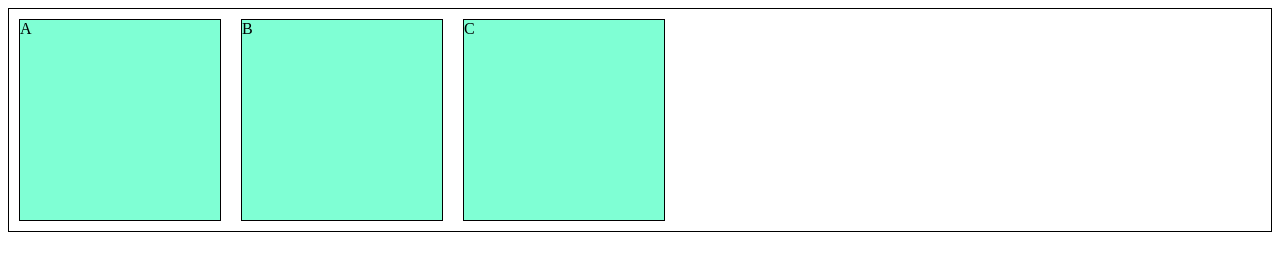
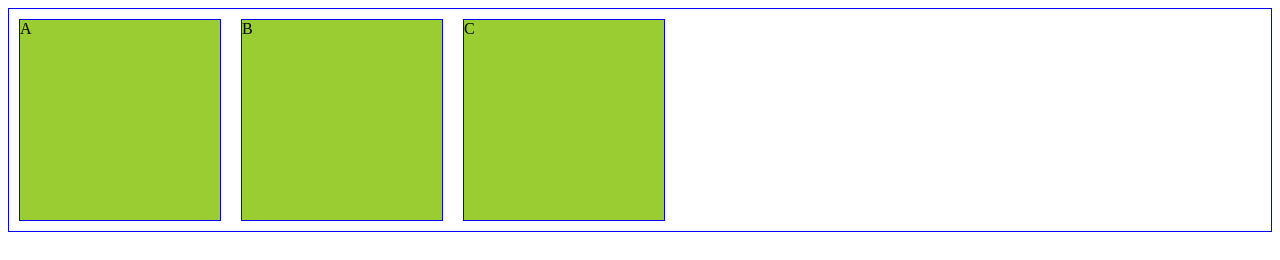
Before and after one commit to Akshat1561/HTML_CSS, a plain HTML site: page CSS19/one.html in a window 1280 px wide. Drawn offline with Linux system fonts and the light colour scheme.

Commit message:
git initalize

```diff
--- a/CSS19/one.html
+++ b/CSS19/one.html
@@ -7,7 +7,7 @@
 </head>
     <style>
         .box{
-            border: 1px solid black;
+            border: 1px solid blue;
             overflow: auto;
         }
 
@@ -15,8 +15,8 @@
             width: 200px;
             height: 200px;
             margin: 10px;
-            background-color: aquamarine;
-            border: 1px solid black;
+            background-color: yellowgreen;
+            border: 1px solid blue;
         }
         #item1{
             float:left;
```
